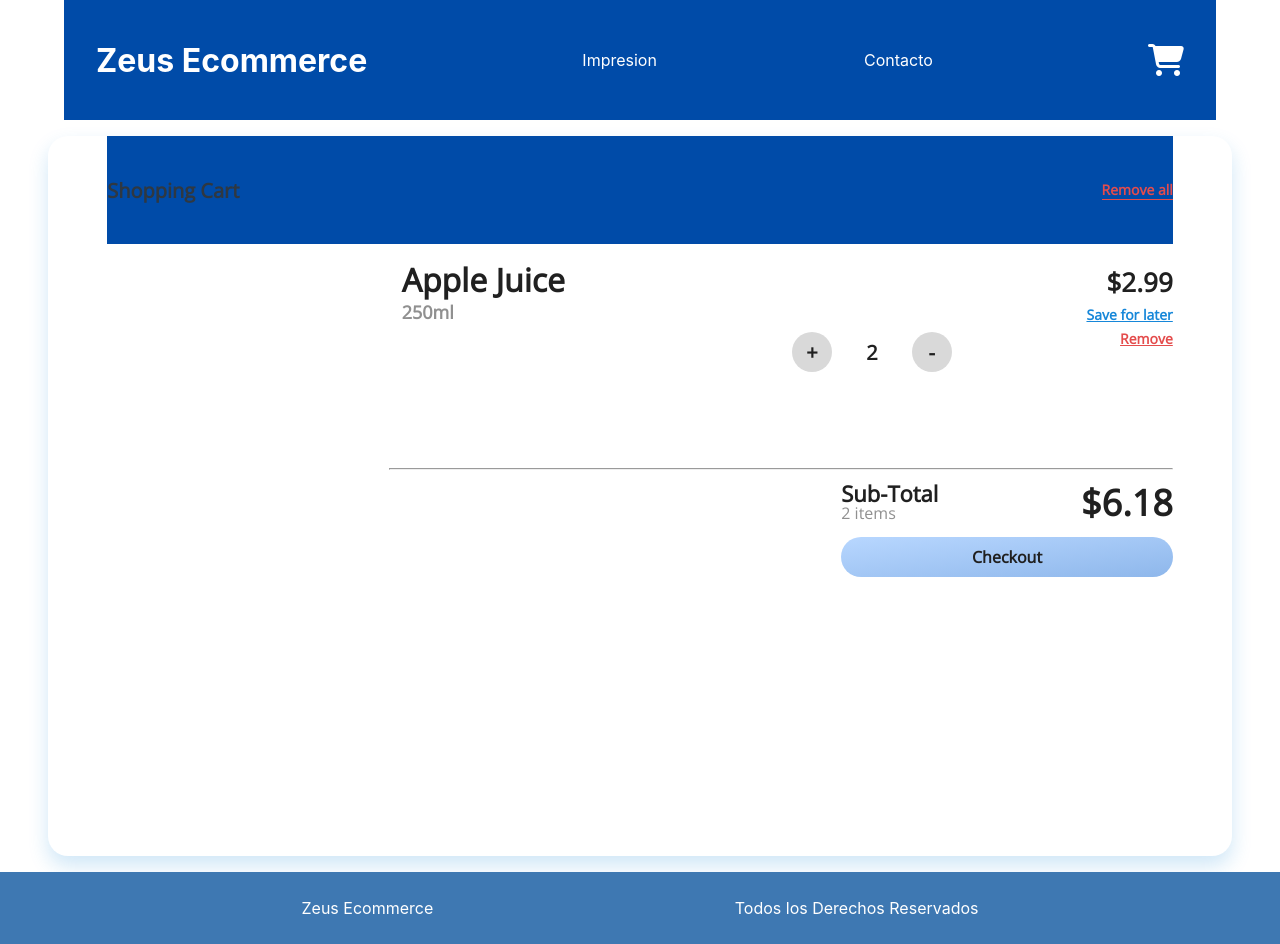
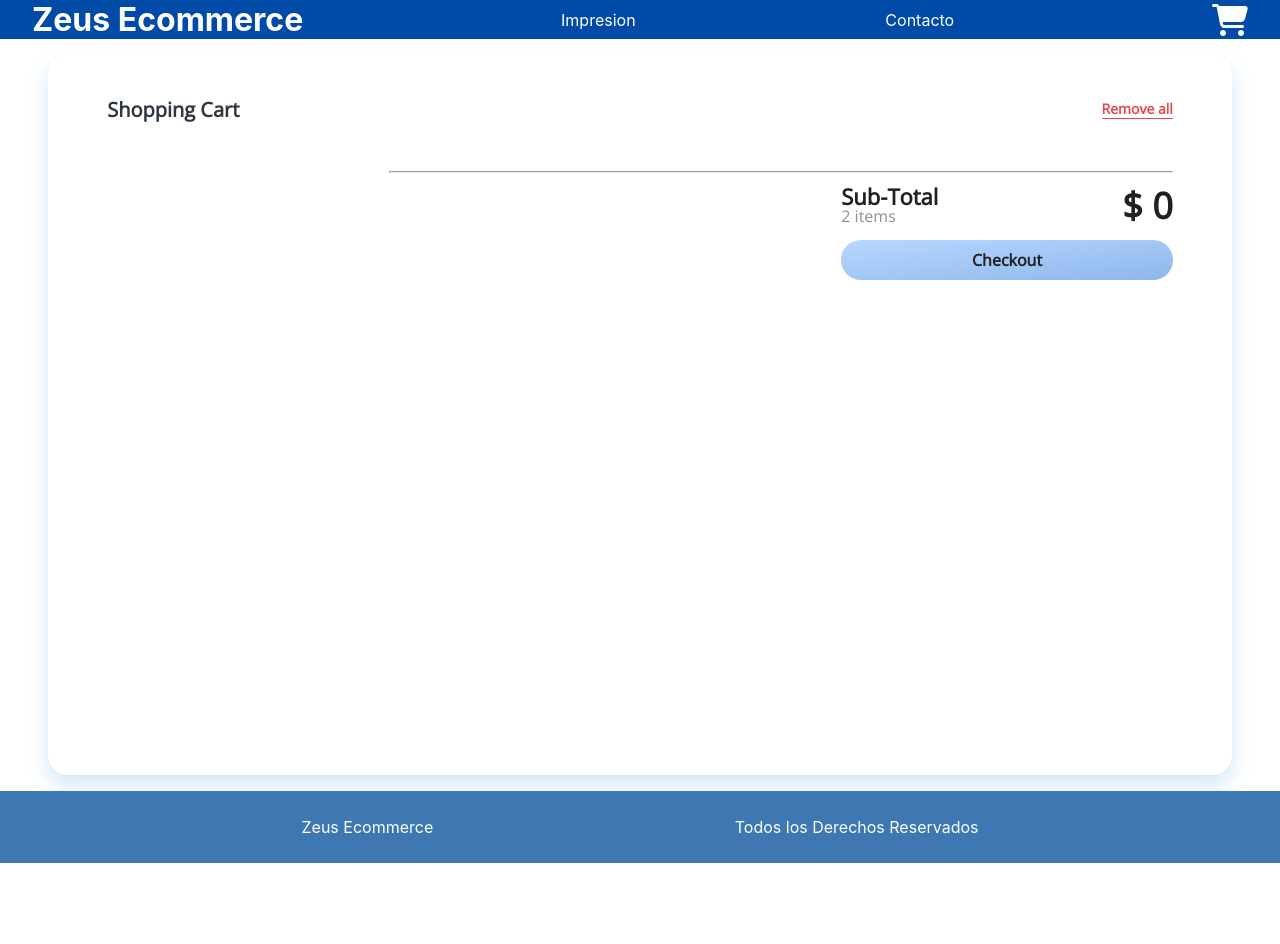
Before and after one commit to maticamisay/zeus_ecommerce, a React (Create React App) app: page /checkout in a window 1280 px wide. After the commit the page ends 863 px from the top, so only its background shows below. Built offline with nearby package versions, Linux system fonts and the light colour scheme.

Commit message:
sincronizacion del cart con los items en el carrito

```diff
--- a/src/Components/DetailProduct.jsx
+++ b/src/Components/DetailProduct.jsx
@@ -20,9 +20,9 @@ function DetailProduct({ item,handleAddToCart }) {
               <div className="card">
                 <div className="card__title">
                   <div className="icon">
-                    <a href="#">
+                    {/* <a href="#"> */}
                       <i className="fa fa-arrow-left"></i>
-                    </a>
+                    {/* </a> */}
                   </div>
                   <h3>{product.categoria}</h3>
                 </div>
--- a/src/Containers/Checkout.jsx
+++ b/src/Containers/Checkout.jsx
@@ -1,35 +1,39 @@
-import React from 'react'
-import '../Styles/Containers/Cart.css'
+import React, { useContext } from "react";
+import AppContext from "../Context/AppContext";
+import "../Styles/Containers/Cart.css";
 
 function Checkout() {
-    // const { state, removeFromCart } = useContext(AppContext);
-    // const { cart } = state;
+  const { state, removeFromCart } = useContext(AppContext);
+  const { cart } = state;
 
-    // const handleRemove = product => () => {
-    //     removeFromCart(product);
-    // }
+  const handleRemove = product => () => {
+      removeFromCart(product);
+  }
 
-    // const handleSumTotal = () => {
-    //     const reducer = (acumulator, currentValue) => acumulator + currentValue.price;
-    //     const sum = cart.reduce(reducer, 0);
+  const handleSumTotal = () => {
+      const reducer = (acumulator, currentValue) => acumulator + parseInt(currentValue.precio);
+	  console.log(reducer);
+      const sum = cart.reduce(reducer,0);
+	  console.log(sum);
 
-    //     return sum;
-    // }
+      return sum;
+  }
 
   return (
     <div className="CartContainer">
-   	   <div className="Header">
-   	   	<h3 className="Heading">Shopping Cart</h3>
-   	   	<h5 className="Action">Remove all</h5>
+      <div className="Card-Header">
+        <h3 className="Card-Heading">Shopping Cart</h3>
+        <h5 className="Card-Action">Remove all</h5>
       </div>
 
+      {cart.map((product) => (
             <div className="Cart-Items">
               <div className="image-box">
-   	   	  	<img src="" />
+                <img src={product.url} alt="" />
               </div>
               <div className="about">
-   	   	  	<h1 className="title">Apple Juice</h1>
-   	   	  	<h3 className="subtitle">250ml</h3>
+                <h1 className="title">{product.nombre}</h1>
+                <h3 className="subtitle">Stock 1</h3>
               </div>
               <div className="counter">
                 <div className="btn">+</div>
@@ -37,24 +41,26 @@ function Checkout() {
                 <div className="btn">-</div>
               </div>
               <div className="prices">
-   	   	  	<div className="amount">$2.99</div>
-   	   	  	<div className="save"><u>Save for later</u></div>
-   	   	  	<div className="remove"><u>Remove</u></div>
+                <div className="amount">$ {product.precio}</div>
+                <div className="remove" onClick={handleRemove(product)}>
+                  <u>Quitar</u>
                 </div>
               </div>
-
-   	 <hr/>
+            </div>
+          ))}
+      <hr />
       <div className="checkout">
         <div className="total">
           <div>
             <div className="Subtotal">Sub-Total</div>
             <div className="items">2 items</div>
           </div>
-   	 	<div className="total-amount">$6.18</div>
+          <div className="total-amount">$ {handleSumTotal()}</div>
         </div>
-   	 <button className="button">Checkout</button></div>
+        <button className="button">Checkout</button>
       </div>
-    )
+    </div>
+  );
 }
 
-export default Checkout
+export default Checkout;
--- a/src/Styles/Containers/Cart.css
+++ b/src/Styles/Containers/Cart.css
@@ -7,7 +7,7 @@
     box-shadow: 0px 10px 20px #1687d933;
 }
 
-.Header{
+.Card-Header{
 	margin: auto;
 	width: 90%;
 	height: 15%;
@@ -16,14 +16,14 @@
 	align-items: center;
 }
 
-.Heading{
+.Card-Heading{
 	font-size: 20px;
 	font-family: 'Open Sans';
 	font-weight: 700;
 	color: #2F3841;
 }
 
-.Action{
+.Card-Action{
 	font-size: 14px;
 	font-family: 'Open Sans';
 	font-weight: 600;
@@ -102,14 +102,6 @@
 	font-weight: 800;
 	color: #202020;
 }
-.save{
-	padding-top: 5px;
-	font-size: 14px;
-	font-family: 'Open Sans';
-	font-weight: 600;
-	color: #1687d9;
-	cursor: pointer;
-}
 .remove{
 	padding-top: 5px;
 	font-size: 14px;
--- a/src/initialState.js
+++ b/src/initialState.js
@@ -6,7 +6,7 @@ const initialState = {
     {
       id: "1",
       nombre: "Cartucho HP 664 Negro",
-      precio: "1600",
+      precio: 1600,
       descripcion: "Cartucho original para HP 664 con 2 ml de tinta",
       url: "https://i.ibb.co/nMD7RsM/hp-664-negro.png",
       categoria: "impresion",
```
Lines whose indentation alone changed are shown as unchanged.
